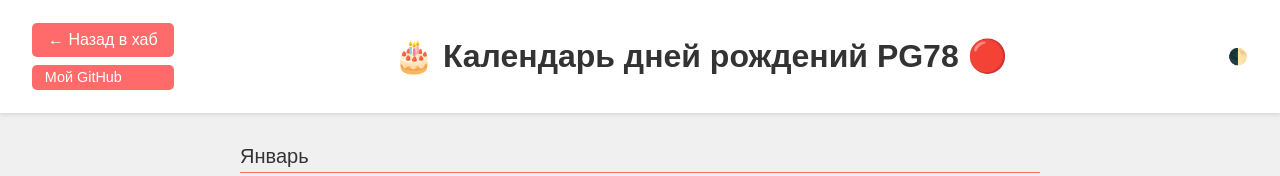
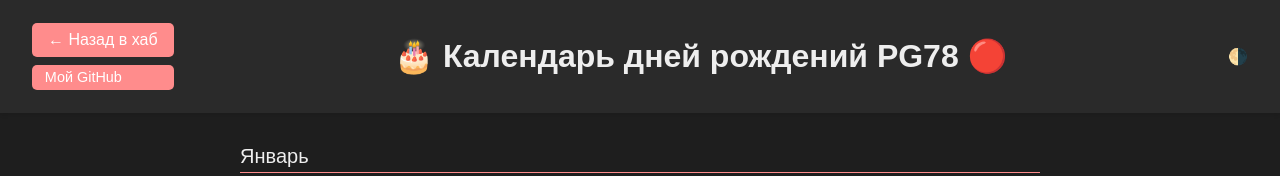
Before and after one commit to jonibak2/birthday-calendar, a plain HTML site: page index.html in a window 1280 px wide. Shown: the top 176 px of the page. Drawn offline with Linux system fonts and the light colour scheme.

Commit message:
Update index.html

```diff
--- a/index.html
+++ b/index.html
@@ -89,14 +89,14 @@
     }
   </style>
 </head>
-<body>
+<body class="dark">
   <header>
     <div class="header-left">
       <a href="https://jonibak2.github.io/pg78hub/" class="back-button">← Назад в хаб</a>
       <a href="https://github.com/jonibak2" class="github-button">Мой GitHub</a>
     </div>
     <h1>🎂 Календарь дней рождений PG78 🔴</h1>
-    <div class="theme-toggle">🌓</div>
+    <div class="theme-toggle">🌗</div>
   </header>
 
   <div class="container">
```
